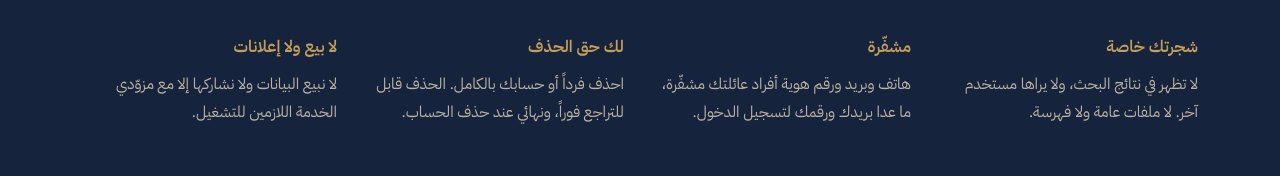
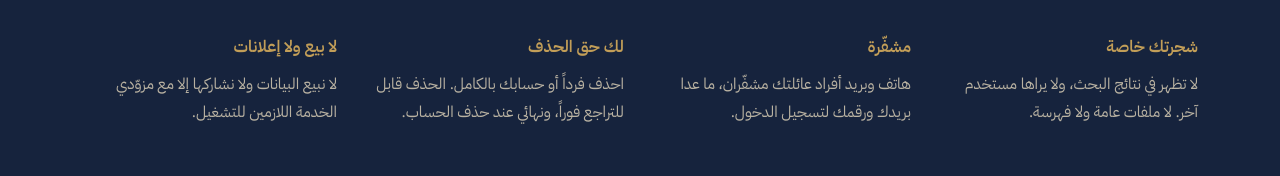
Before and after one commit to nrashidk/uae-roots-app, a React (Vite) app: page / in a window 1280 px wide. Shown: the part 1508-1684 px from the top of the page. Built offline with nearby package versions, Linux system fonts and the light colour scheme; no server answers.

Commit message:
Add files via upload

```diff
--- a/src/pages/LandingPage.jsx
+++ b/src/pages/LandingPage.jsx
@@ -52,7 +52,7 @@ const PRIVACY = [
     // phone and email are encrypted except phone and email; the two halves are
     // about different people — the relatives you enter, and you.
     h: "مشفّرة",
-    p: "هاتف وبريد ورقم هوية أفراد عائلتك مشفّرة، ما عدا بريدك ورقمك لتسجيل الدخول.",
+    p: "هاتف وبريد أفراد عائلتك مشفّران، ما عدا بريدك ورقمك لتسجيل الدخول.",
   },
   {
     h: "لك حق الحذف",
```
